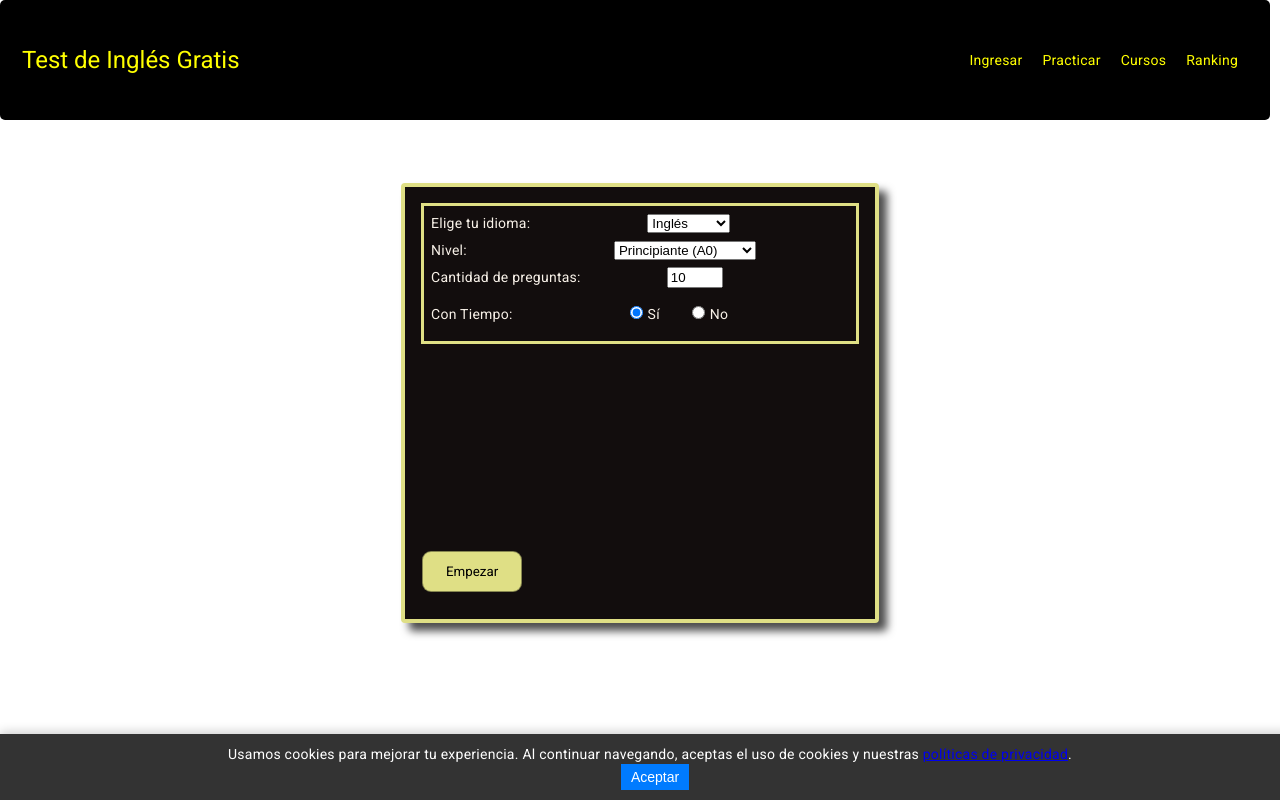
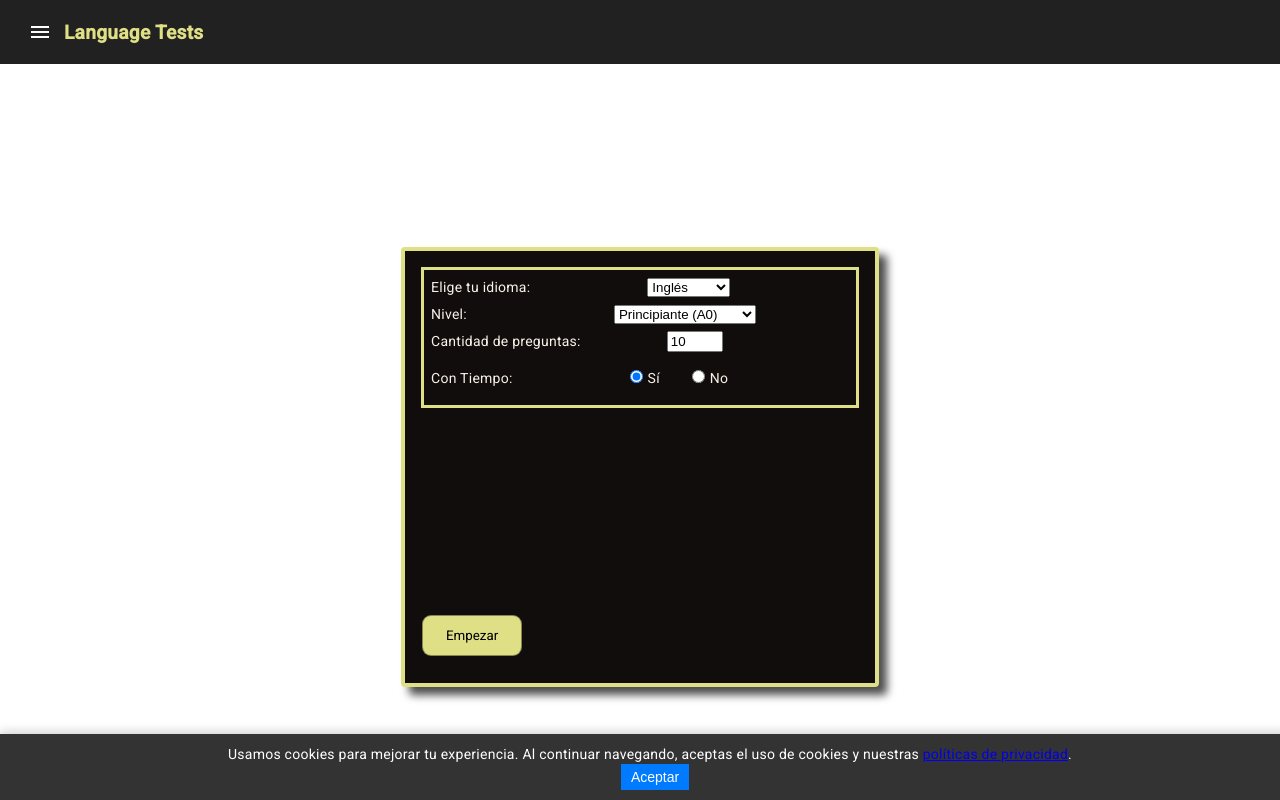
Before and after one commit to sebasxx85/englishProyect, an Angular app: page /home in a window 1280 px wide. Shown: the top 800 px of the page. Built offline with nearby package versions, Linux system fonts and the light colour scheme.

Commit message:
add toolbar

```diff
--- a/src/app/Shared/components/header/header.component.html
+++ b/src/app/Shared/components/header/header.component.html
@@ -1,14 +1,28 @@
+<mat-toolbar class="toolbar">
+  <!-- Menú para dispositivos móviles -->
+  <button mat-icon-button [matMenuTriggerFor]="menu">
+    <mat-icon>menu</mat-icon>
+  </button>
 
-<title>English-Proyect</title>
+  <!-- Título con enlace a Home -->
+  <span class="toolbar-title">
+    <a href="home">Language Tests</a>
+  </span>
 
-<header>
-  <h1 class="alinicio"><a href="home">{{title}}</a></h1>
+  <span class="spacer"></span>
 
-  <nav>
-    <a href="ingresar" >Ingresar</a>
-    <a href="#">Practicar</a>
-    <a href="#">Cursos</a>
-    <a href="#">Ranking</a>
-  </nav>
-
-</header>
+<!-- Menú desplegable -->
+<mat-menu #menu="matMenu" class="mat-menu">
+  <button mat-menu-item href="ingresar" >
+    <mat-icon>login</mat-icon> Ingresar
+  </button>
+  <button mat-menu-item>
+    <mat-icon>school</mat-icon> Practicar
+  </button>
+  <button mat-menu-item>
+    <mat-icon>book</mat-icon> Cursos
+  </button>
+  <button mat-menu-item>
+    <mat-icon>leaderboard</mat-icon> Ranking
+  </button>
+</mat-menu>
--- a/src/app/Shared/components/header/header.component.scss
+++ b/src/app/Shared/components/header/header.component.scss
@@ -1,53 +1,28 @@
 
-header {
-  position: fixed;
-  width: calc(100% - 10px); /* Resta los márgenes izquierdo y derecho del body */
-  height: 90px;
-  background-color: #000;
-  color: #fff;
-  padding: 20px 20px;
-  display: flex;
-  justify-content: space-between;
-  align-items: center;
-  z-index: 1000; /* Asegúrate de que el header esté encima de otros elementos */
-  box-sizing: border-box; /* Incluye padding y border en el ancho */
-  border: 2px solid rgba(0, 0, 0.5, 0.7); /* Borde ligero */
-  border-radius: 5px;
-  min-height: 15vh;
-  min-width: 70vh;
+
+.toolbar-title a {
+  text-decoration: none;
+  color: rgb(223, 223, 133);
+  font-weight: bold;
+  font-size: 1.2rem;
 }
 
-h1{
-  color: #ff0;
-  margin: 0;
-  text-align: left;
-  size: 9px;
-  text-decoration: none;
-}
-
-a {
-  color: #ff0;
-  margin: 0;
-  text-align: left;
-  size: 7px;
-  text-decoration: none;
-}
-
-h1:hover {
+.toolbar-title a:hover {
   color: rgb(240, 240, 190);
   cursor: pointer;
 }
 
-nav {
-  text-align: center;
+.spacer {
+  flex: 1 1 auto;
 }
 
-nav a {
-  color: #ff0;
-  text-decoration: none;
-  margin: 0 10px;
+.mat-menu {
+  color: rgb(223, 223, 133);
+
 }
 
-nav a:hover {
+.mat-menu:hover{
+  background-color: black;
   color: rgb(240, 240, 190);
+  cursor: pointer;
 }
--- a/src/app/app-routing.module.ts
+++ b/src/app/app-routing.module.ts
@@ -9,6 +9,7 @@ import { TableErrorsComponent } from './table-errors/table-errors.component';
 import { Type1ItaComponent } from './components/ItalianType/type1-ita/type1-ita.component';
 import { Type1PorComponent } from './components/PortuguesType/type1-por/type1-por.component';
 import { EjercicioComponent } from './components/ejercicio/ejercicio.component';
+import { UserComponent } from './components/user/user.component';
 
 //Si son componentes stanalone se carga el componente si son tradicionales el modulo si uso Lazy Load
 const routes: Routes = [
@@ -16,6 +17,9 @@ const routes: Routes = [
   { path: '', redirectTo: '/home', pathMatch: 'full' }, // Redirige la ruta raíz a /home
   { path: 'home', component: HomeComponent },
   { path: 'table-errors', component: TableErrorsComponent },
+  { path: 'ingresar', component:  UserComponent },
+
+
 
   // Nueva ruta única para todos los ejercicios
   { path: 'ejercicio', component: EjercicioComponent }, // Componente contenedor
```
Also changed, not shown: src/app/Shared/shared.module.ts (+9 -2 lines), 1 other file (tests, documents, lock files or other folders).
